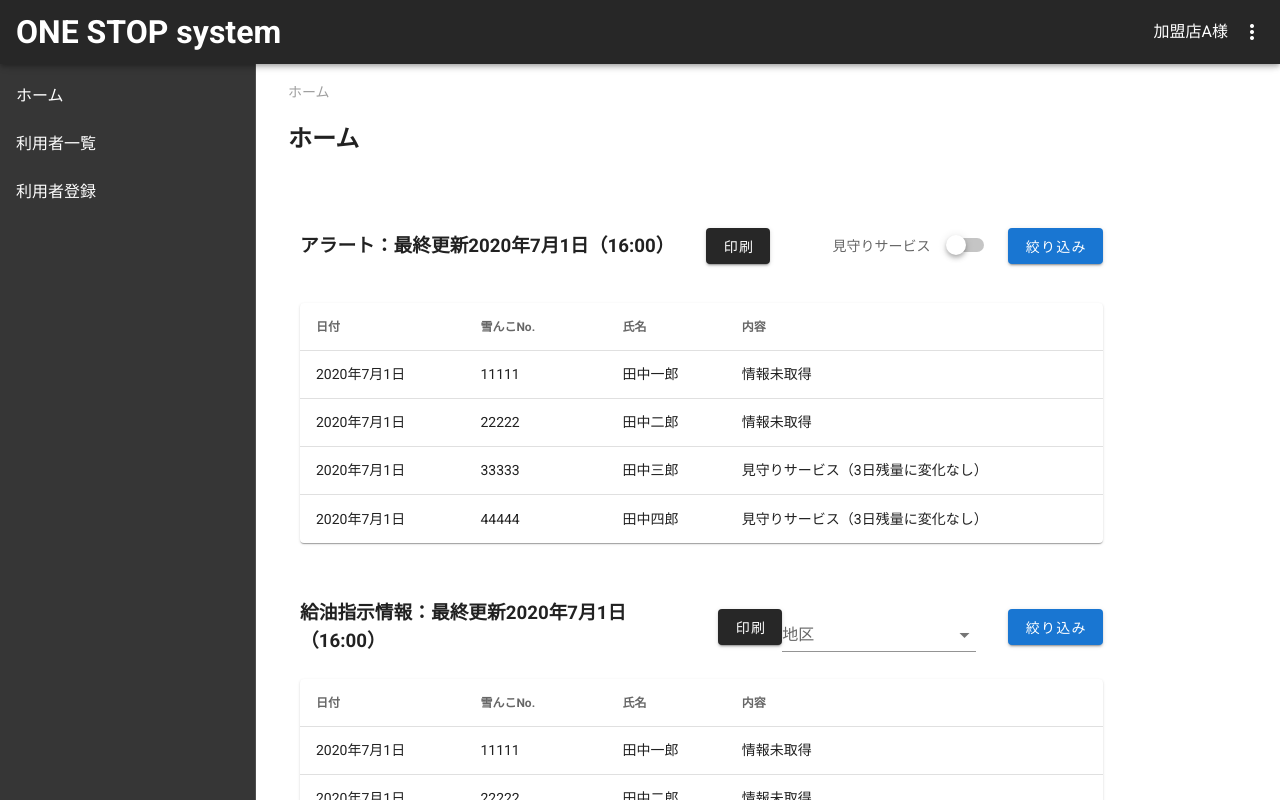
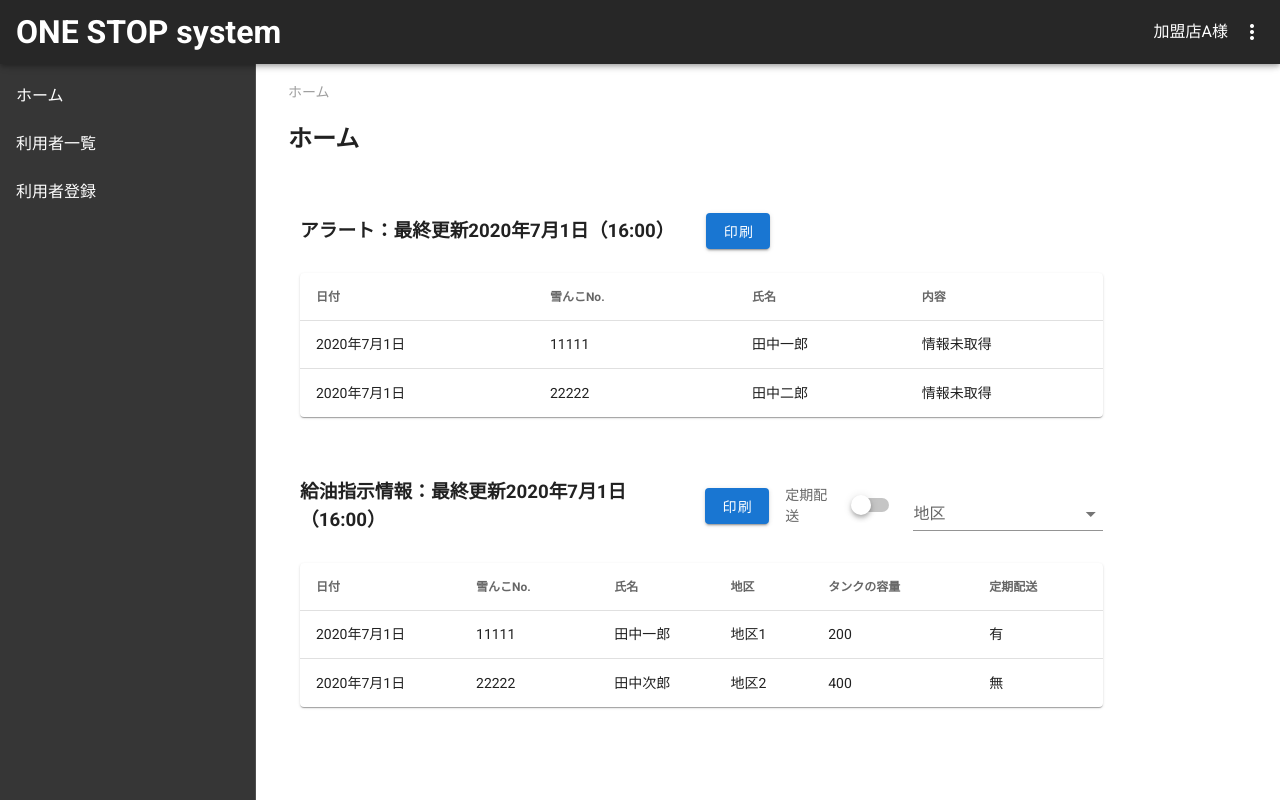
Before and after one commit to gn-t-k/ONE-STOP-System, a Nuxt app in the folder nuxt/ONE-STOP-System/: page /home in a window 1280 px wide. Shown: the top 800 px of the page. Built offline with nearby package versions, Linux system fonts and the light colour scheme.

Commit message:
定期配送追加

```diff
--- a/nuxt/ONE-STOP-System/src/pages/home.vue
+++ b/nuxt/ONE-STOP-System/src/pages/home.vue
@@ -13,20 +13,15 @@
         <v-col class="d-flex justify-space-between align-center" cols="10">
           <div class="d-flex justify-start align-center">
             <h3 class="mr-8">アラート：最終更新2020年7月1日（16:00）</h3>
-            <v-btn dark>印刷</v-btn>
-          </div>
-          <div class="d-flex justify-end align-center">
-            <v-subheader>見守りサービス</v-subheader>
-            <v-switch v-model="toggle" class="mr-4"></v-switch>
-            <v-btn dark color="primary">絞り込み</v-btn>
+            <v-btn color="primary">印刷</v-btn>
           </div>
         </v-col>
       </v-row>
       <v-row>
         <v-col cols="10">
           <v-data-table
-            :headers="headers"
-            :items="alerts"
+            :headers="headers.alerts"
+            :items="body.alerts"
             hide-default-footer
             class="elevation-1"
           >
@@ -39,25 +34,26 @@
         <v-col class="d-flex justify-space-between align-center" cols="10">
           <div class="d-flex justify-start align-center">
             <h3 class="mr-8">給油指示情報：最終更新2020年7月1日（16:00）</h3>
-            <v-btn dark>印刷</v-btn>
+            <v-btn color="primary">印刷</v-btn>
           </div>
           <div class="d-flex justify-end align-center">
+            <v-subheader>定期配送</v-subheader>
+            <v-switch v-model="toggle" class="mr-4"></v-switch>
             <v-autocomplete
               :items="regions"
               label="地区"
-              class="mr-8"
               hide-details
+              class="align-center"
             >
             </v-autocomplete>
-            <v-btn dark color="primary">絞り込み</v-btn>
           </div>
         </v-col>
       </v-row>
       <v-row>
         <v-col cols="10">
           <v-data-table
-            :headers="headers"
-            :items="alerts"
+            :headers="headers.refuleOrders"
+            :items="body.refuleOrders"
             hide-default-footer
             class="elevation-1"
           >
@@ -98,12 +94,23 @@ export default {
         href: './',
       },
     ],
-    headers: [
+    headers: {
+      alerts: [
         { text: '日付', value: 'date' },
         { text: '雪んこNo.', value: 'yukinkoNumber' },
         { text: '氏名', value: 'name' },
         { text: '内容', value: 'content' },
       ],
+      refuleOrders: [
+        { text: '日付', value: 'date' },
+        { text: '雪んこNo.', value: 'yukinkoNumber' },
+        { text: '氏名', value: 'name' },
+        { text: '地区', value: 'region' },
+        { text: 'タンクの容量', value: 'capacity' },
+        { text: '定期配送', value: 'isSubscriptionMember' },
+      ],
+    },
+    body: {
       alerts: [
         {
           date: '2020年7月1日',
@@ -117,19 +124,27 @@ export default {
           name: '田中二郎',
           content: '情報未取得',
         },
+      ],
+      refuleOrders: [
         {
           date: '2020年7月1日',
-        yukinkoNumber: 33333,
-        name: '田中三郎',
-        content: '見守りサービス（3日残量に変化なし）',
+          yukinkoNumber: 11111,
+          name: '田中一郎',
+          region: '地区1',
+          capacity: 200,
+          isSubscriptionMember: '有',
         },
         {
           date: '2020年7月1日',
-        yukinkoNumber: 44444,
-        name: '田中四郎',
-        content: '見守りサービス（3日残量に変化なし）',
+          yukinkoNumber: 22222,
+          name: '田中次郎',
+          region: '地区2',
+          capacity: 400,
+          isSubscriptionMember: '無',
         },
       ],
+    },
+
     regions: [
       {
         value: 1,
--- a/nuxt/ONE-STOP-System/src/pages/userList.vue
+++ b/nuxt/ONE-STOP-System/src/pages/userList.vue
@@ -99,7 +99,16 @@
             </v-row>
             <v-row>
               <v-col cols="5">
-                <v-subheader>見守りサービス</v-subheader>
+                <v-subheader>タンクの容量</v-subheader>
+              </v-col>
+              <v-col cols="7">
+                <v-autocomplete :items="capacity" label="タンクの容量を選択">
+                </v-autocomplete>
+              </v-col>
+            </v-row>
+            <v-row>
+              <v-col cols="5">
+                <v-subheader>定期配送</v-subheader>
               </v-col>
               <v-col cols="7">
                 <v-switch v-model="toggle"></v-switch>
@@ -179,6 +188,16 @@ export default {
         text: '地区3',
       },
     ],
+    capacity: [
+      {
+        value: 1,
+        text: '200L',
+      },
+      {
+        value: 2,
+        text: '400L',
+      },
+    ],
     headers: [
       { text: '編集', value: 'edit' },
       { text: '雪んこNo.', value: 'yukinkoNumber' },
@@ -186,7 +205,8 @@ export default {
       { text: '電話番号', value: 'phoneNumber' },
       { text: '地区', value: 'regions' },
       { text: 'センサID', value: 'sensorId' },
-      { text: '見守り', value: 'isMonitored' },
+      { text: 'タンクの容量', value: 'capacity' },
+      { text: '定期配送', value: 'isSubscriptionMember' },
       { text: '削除', value: 'delete' },
     ],
     userList: [
@@ -196,7 +216,8 @@ export default {
         phoneNumber: '111-1111-1111',
         regions: '秋田',
         sensorId: 11111,
-        isMonitored: '有',
+        capacity: 200,
+        isSubscriptionMember: '有',
       },
       {
         yukinkoNumber: 22222,
@@ -204,7 +225,8 @@ export default {
         phoneNumber: '222-2222-2222',
         regions: '大舘',
         sensorId: 22222,
-        isMonitored: '無',
+        capacity: 200,
+        isSubscriptionMember: '無',
       },
       {
         yukinkoNumber: 33333,
@@ -212,7 +234,8 @@ export default {
         phoneNumber: '333-3333-3333',
         regions: '能代',
         sensorId: 33333,
-        isMonitored: '有',
+        capacity: 200,
+        isSubscriptionMember: '有',
       },
     ],
     editDialog: false,
--- a/nuxt/ONE-STOP-System/src/pages/userRegisteration.vue
+++ b/nuxt/ONE-STOP-System/src/pages/userRegisteration.vue
@@ -51,7 +51,16 @@
       </v-row>
       <v-row>
         <v-col cols="2">
-          <v-subheader>見守りサービス</v-subheader>
+          <v-subheader>タンクの容量</v-subheader>
+        </v-col>
+        <v-col cols="6">
+          <v-autocomplete :items="capacity" label="タンクの容量を選択">
+          </v-autocomplete>
+        </v-col>
+      </v-row>
+      <v-row>
+        <v-col cols="2">
+          <v-subheader>定期配送</v-subheader>
         </v-col>
         <v-col>
           <v-switch v-model="toggle"></v-switch>
@@ -110,6 +119,10 @@ export default {
         text: '地区3',
       },
     ],
+    capacity: [
+      { value: 1, text: '200L' },
+      { value: 2, text: '400L' },
+    ],
     toggle: true,
   }),
 
```
Lines whose indentation alone changed are shown as unchanged.
